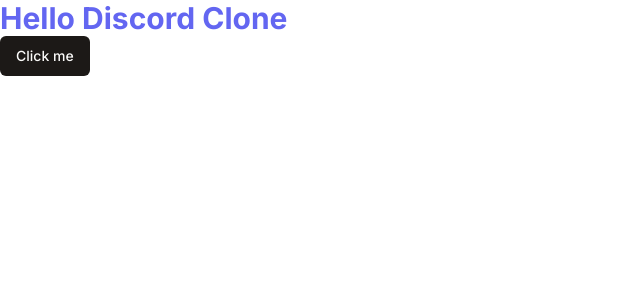
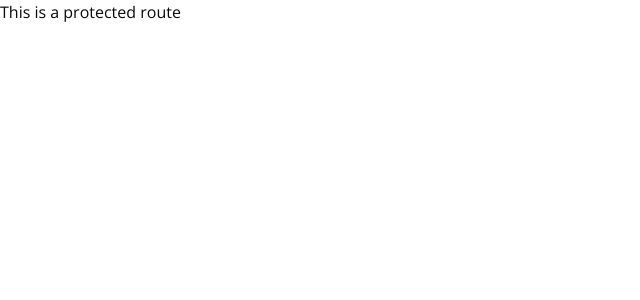
Before and after one commit to ross-brown/discord-clone, a Next.js app: page / in a window 1280 px wide. Shown: the top 300 px of the page, without its empty margins (0-640 px from the left). Built offline with nearby package versions, Linux system fonts and the light colour scheme.

Commit message:
setup basic folder structure

```diff
--- /dev/null
+++ b/app/(auth)/(routes)/login/page.tsx
@@ -0,0 +1,7 @@
+function LoginPage() {
+  return (
+    <div>Login Page</div>
+  );
+}
+
+export default LoginPage;
--- /dev/null
+++ b/app/(auth)/(routes)/register/page.tsx
@@ -0,0 +1,9 @@
+function RegisterPage() {
+  return (
+    <div>
+      Register Page
+    </div>
+  );
+}
+
+export default RegisterPage;
--- /dev/null
+++ b/app/(auth)/layout.tsx
@@ -0,0 +1,9 @@
+function AuthLayout({ children }: { children: React.ReactNode; }) {
+  return (
+    <div className="bg-red-500 h-full">
+      {children}
+    </div>
+  );
+}
+
+export default AuthLayout;
--- /dev/null
+++ b/app/(main)/(routes)/page.tsx
@@ -0,0 +1,7 @@
+export default function Home() {
+  return (
+    <div>
+      This is a protected route
+    </div>
+  );
+}
--- a/app/layout.tsx
+++ b/app/layout.tsx
@@ -1,11 +1,11 @@
 import type { Metadata } from 'next'
-import { Inter } from 'next/font/google'
+import { Open_Sans } from 'next/font/google'
 import './globals.css'
 
-const inter = Inter({ subsets: ['latin'] })
+const font = Open_Sans({ subsets: ['latin'] })
 
 export const metadata: Metadata = {
-  title: 'Create Next App',
+  title: 'Discord Clone',
   description: 'Generated by create next app',
 }
 
@@ -16,7 +16,7 @@ export default function RootLayout({
 }) {
   return (
     <html lang="en">
-      <body className={inter.className}>{children}</body>
+      <body className={font.className}>{children}</body>
     </html>
   )
 }
--- a/app/page.tsx
+++ /dev/null
@@ -1,16 +0,0 @@
-import { Button } from "@/components/ui/button";
-
-
-export default function Home() {
-
-  return (
-    <div className="">
-      <p className='text-3xl font-bold text-indigo-500'>
-        Hello Discord Clone
-      </p>
-      <Button>
-        Click me
-      </Button>
-    </div>
-  );
-}
```
